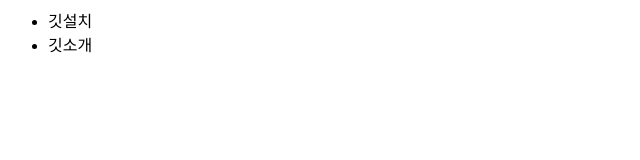
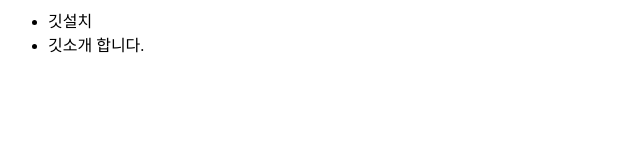
Before and after one commit to kimyeoungrok/remotepush, a plain HTML site: page index.htm in a window 1280 px wide. Shown: the full height of the page, 0-640 px from the left. Drawn offline with Linux system fonts and the light colour scheme.

Commit message:
menu2 add sentence

```diff
--- a/index.htm
+++ b/index.htm
@@ -1,6 +1,6 @@
 <header>
 	<ul>
 		<li>깃설치</li>
-		<li>깃소개</li>
+		<li>깃소개 합니다.</li>
 	</ul>
 </header>
```
